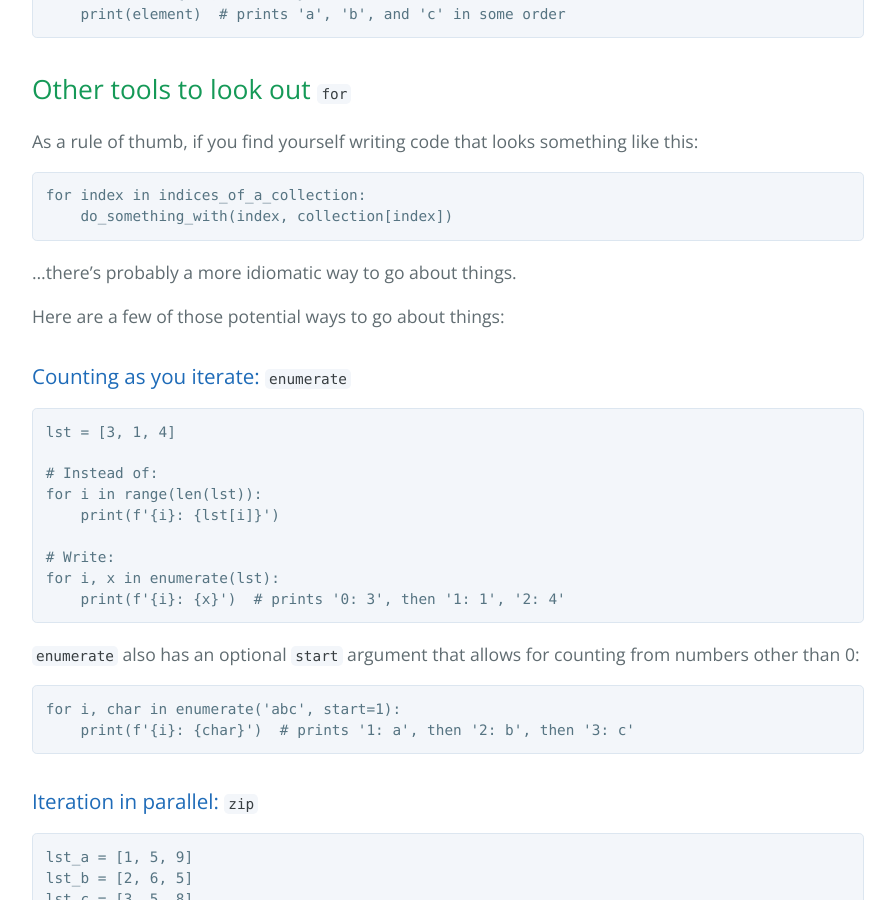
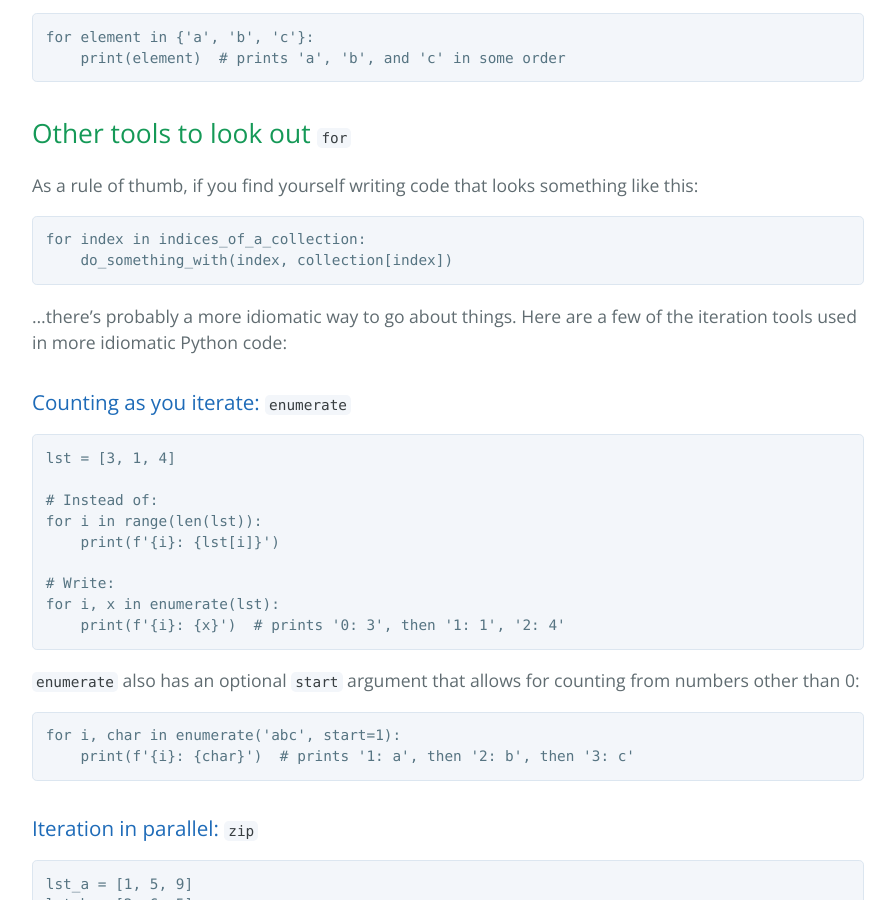
Before and after one commit to learning-software-engineering/learning-software-engineering.github.io, a Jekyll site: the page built from Topics/Tech_Stacks/Pythonic-Iteration-Patterns.md, in a window 1280 px wide and 900 px high, scrolled down 1817 px. Shown: the whole window, without its empty margins (192-1087 px from the left). Built offline with Jekyll 4.4.1, drawn with Linux system fonts in a browser that asks for light colours; our own code applies the rules of GitHub Pages for plain Markdown files; some of the changed text lies outside the part shown.

Commit message:
Pythonic Iteration Patterns - third draft

````diff
--- a/Topics/Tech_Stacks/Pythonic-Iteration-Patterns.md
+++ b/Topics/Tech_Stacks/Pythonic-Iteration-Patterns.md
@@ -11,6 +11,8 @@ that makes simple use of Python's dictionary iteration methods.
 Switching to the intended way of getting the data dramatically improved the performance of the code.
 This was a lesson in communicating interfaces properly and not making assumptions about familiarity with certain things,
 but it also serves as a nice example of how knowing Python's simple iteration tools can greatly improve one's code.
+
+Note: this article assumes a Python version of 3.10 or greater.
 
 
 
@@ -74,8 +76,7 @@ for index in indices_of_a_collection:
     do_something_with(index, collection[index])
 ```
 ...there's probably a more idiomatic way to go about things.
-
-Here are a few of those potential ways to go about things:
+Here are a few of the iteration tools used in more idiomatic Python code:
 
 
 ### [Counting as you iterate: `enumerate`](https://docs.python.org/3/library/functions.html#enumerate)
````
